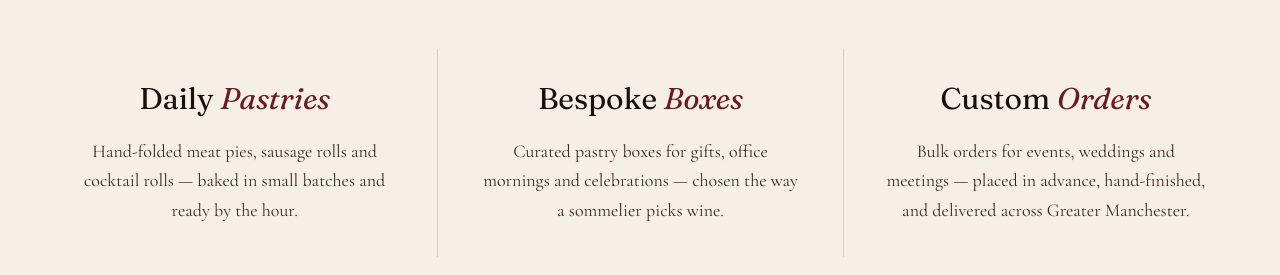
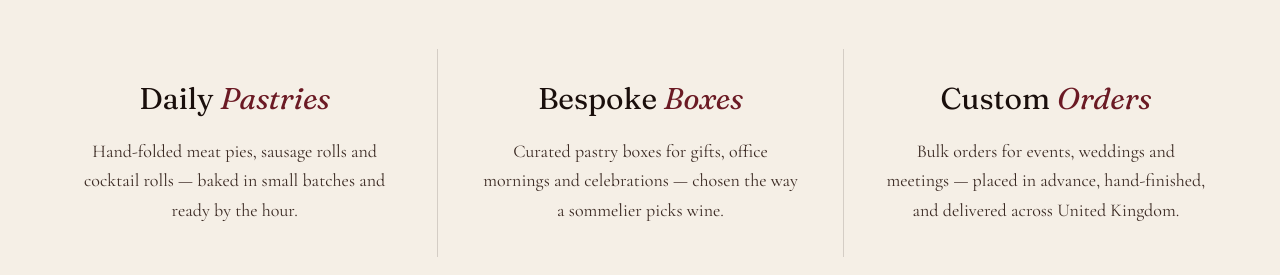
Before and after one commit to Iammteo/BytesAndTales, a Next.js app: page / in a window 1280 px wide. Shown: the part 1300-1575 px from the top of the page. Built offline with nearby package versions, Linux system fonts and the light colour scheme.

Commit message:
corrected writeups

```diff
--- a/components/ThreeThings.tsx
+++ b/components/ThreeThings.tsx
@@ -16,7 +16,7 @@ export function ThreeThings() {
       title: 'Custom Orders',
       titleAccent: 'Orders',
       description:
-        'Bulk orders for events, weddings and meetings — placed in advance, hand-finished, and delivered across Greater Manchester.',
+        'Bulk orders for events, weddings and meetings — placed in advance, hand-finished, and delivered across United Kingdom.',
     },
   ];
 
```
